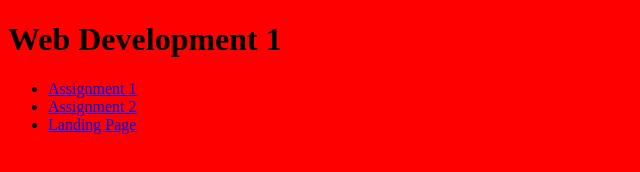
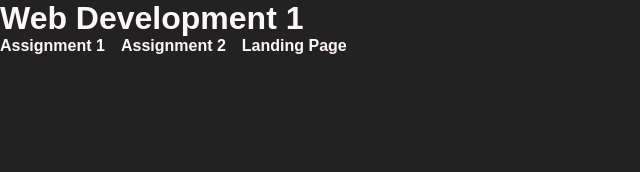
Before and after one commit to ihawp/portfolioexpress, a website: page app/bcit/web-dev-1/public/index.html in a window 1280 px wide. Shown: the whole page, without its empty margins (0-640 px from the left). Drawn offline with Linux system fonts and the light colour scheme; files that its build step writes are made by us from their sources.

Commit message:
committing

```diff
--- /dev/null
+++ b/app/bcit/public/css/style.css
@@ -0,0 +1,19 @@
+body {
+    background-color: #222;
+    font-family: sans-serif;
+}
+header {
+
+}
+nav {
+
+}
+nav a, body {
+    color: white;
+}
+nav a {
+    text-decoration: none;
+}
+nav a:hover {
+    text-decoration: underline;
+}
--- a/app/bcit/public/style.css
+++ /dev/null
@@ -1,3 +0,0 @@
-body {
-    background-color: red;
-}
--- a/app/bcit/web-dev-1/public/index.html
+++ b/app/bcit/web-dev-1/public/index.html
@@ -3,7 +3,7 @@
 <head>
     <meta charset="UTF-8">
     <title>Web Development 1</title>
-    <link rel="stylesheet" href="../../public/style.css">
+    <link rel="stylesheet" href="style.css">
 </head>
 <body>
     <header>
--- a/app/bcit/web-dev-1/routes.js
+++ b/app/bcit/web-dev-1/routes.js
@@ -3,11 +3,10 @@ import path from "path";
 import { A1, A2, A3, A4, A5, A6, Landing, Country } from './controllers.js';
 const webDev1Router = express.Router({mergeParams: true});
 
-webDev1Router.use('/', express.static('./app/bcit/web-dev-1/public'));
+webDev1Router.use('/', express.static('./app/bcit/public/css'))
 webDev1Router.use('/a1', express.static('./app/bcit/web-dev-1/public/wd1-a1'));
 webDev1Router.use('/a2', express.static('./app/bcit/web-dev-1/public/wd1-a2'));
 webDev1Router.use('/landing', express.static('./app/bcit/web-dev-1/public/landing-page'));
-
 webDev1Router.get('/', (req, res) => {
     res.sendFile('./app/bcit/web-dev-1/public/index.html', { root: req.app.locals.dirname })
 });
--- a/server.js
+++ b/server.js
@@ -5,6 +5,7 @@ import path from 'path';
 
 import bcit from "./app/bcit/routes.js";
 import gracie from "./app/gracie/routes.js";
+import fathersDayRouter from "./app/fathers-day/routes.js"
 
 import { fileURLToPath } from 'url';
 import { dirname } from 'path';
@@ -22,6 +23,7 @@ app.locals.dirname = __dirname;
 
 app.use(compression());
 app.use(helmet());
+app.use('/fathers-day', fathersDayRouter);
 app.use('/gracie', gracie);
 app.use('/bcit', bcit);
 
```
Also changed, not shown: app/bcit/public/index.html (+1 -1 lines), app/fathers-day/public/index.html (+1 -1 lines), app/fathers-day/routes.js (added, +10 -0 lines), app/fathers-day/controllers.js (added), 1 other file.
